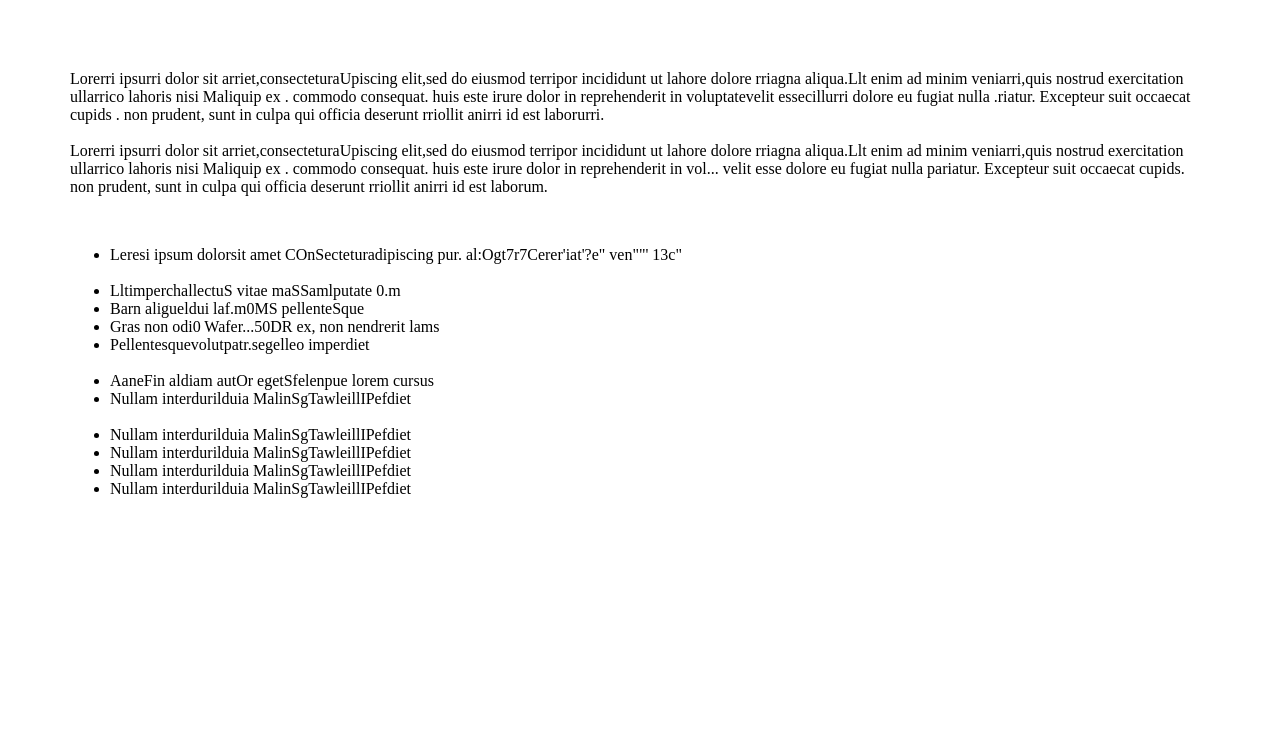
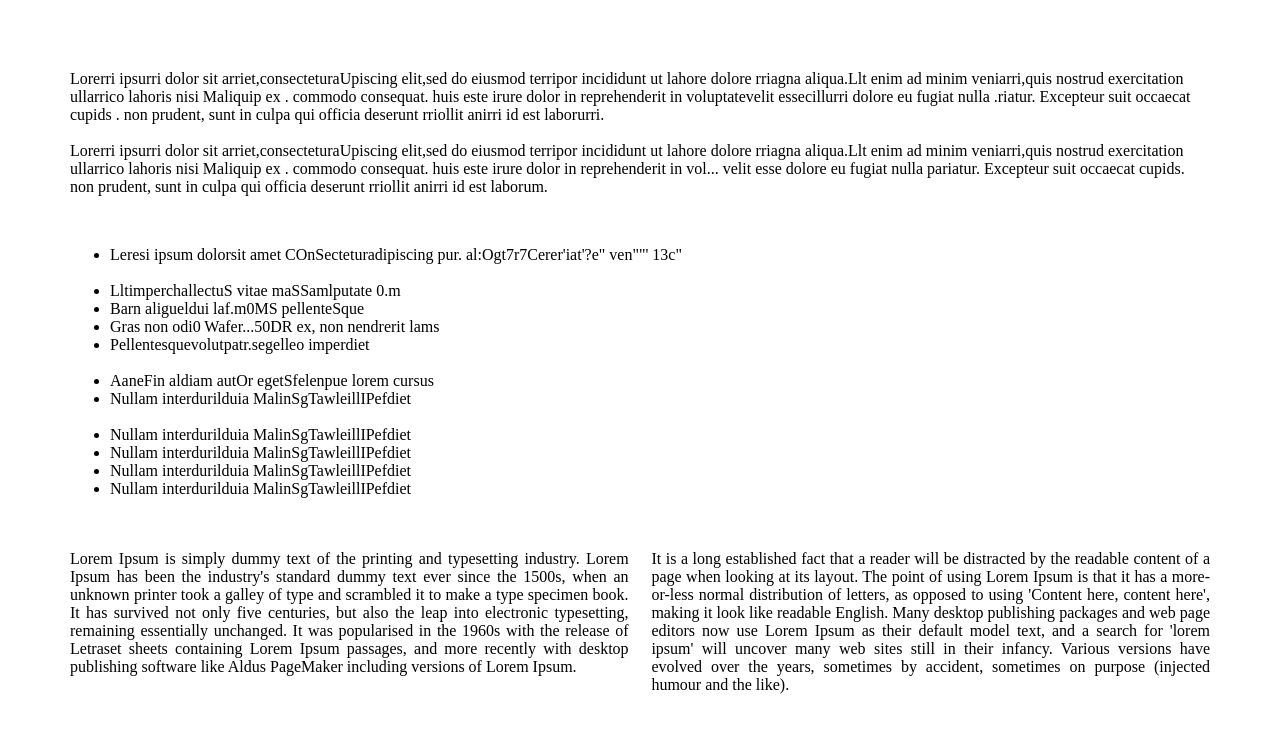
Before and after one commit to saurabhkkanaujia/template1, a plain HTML site: page assignment 3/src/index.html in a window 1280 px wide. Drawn offline with Linux system fonts and the light colour scheme.

Commit message:
bottom divs

```diff
--- a/assignment 3/src/index.html
+++ b/assignment 3/src/index.html
@@ -42,6 +42,11 @@
             <li>Nullam interdurilduia MalinSgTawleillIPefdiet </li>
         </ul>
 </div>
+<br><br>
+<div>
+    <div style="float: left; width: 49%; text-align: justify;">Lorem Ipsum is simply dummy text of the printing and typesetting industry. Lorem Ipsum has been the industry's standard dummy text ever since the 1500s, when an unknown printer took a galley of type and scrambled it to make a type specimen book. It has survived not only five centuries, but also the leap into electronic typesetting, remaining essentially unchanged. It was popularised in the 1960s with the release of Letraset sheets containing Lorem Ipsum passages, and more recently with desktop publishing software like Aldus PageMaker including versions of Lorem Ipsum.</div>
+    <div style="float: right; width: 49%; text-align: justify;">It is a long established fact that a reader will be distracted by the readable content of a page when looking at its layout. The point of using Lorem Ipsum is that it has a more-or-less normal distribution of letters, as opposed to using 'Content here, content here', making it look like readable English. Many desktop publishing packages and web page editors now use Lorem Ipsum as their default model text, and a search for 'lorem ipsum' will uncover many web sites still in their infancy. Various versions have evolved over the years, sometimes by accident, sometimes on purpose (injected humour and the like).</div>
+</div>
 
 </body>
 </html>
```
